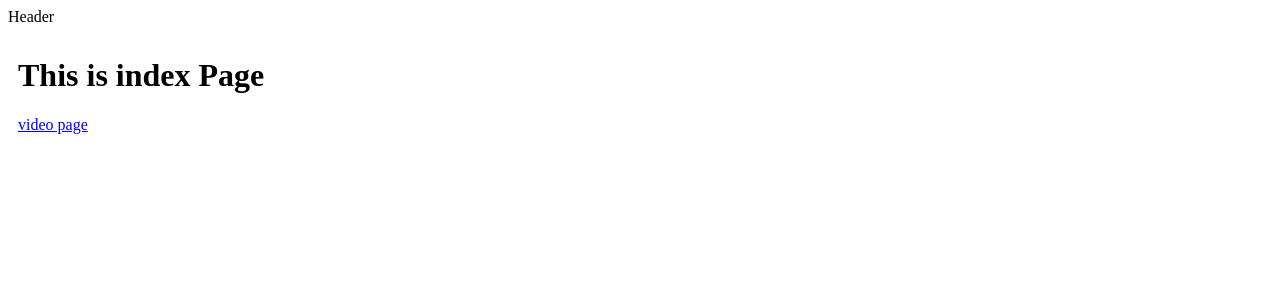
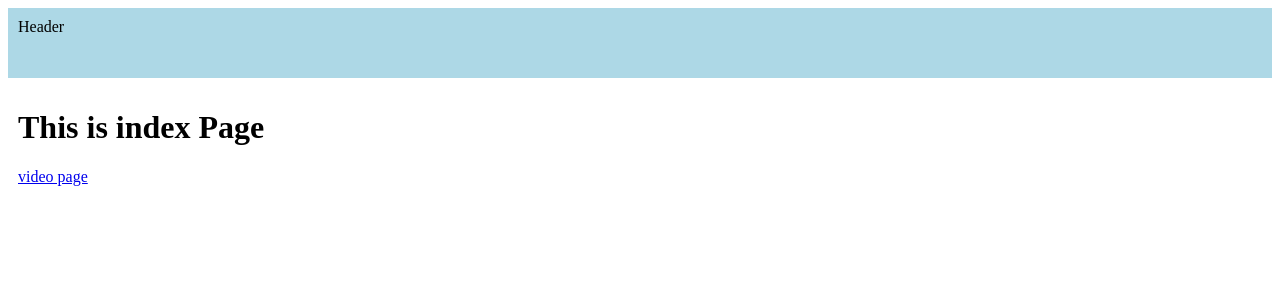
Before and after one commit to takayuki-s/nuxt-video-test, a Nuxt app: page / in a window 1280 px wide. Shown: the top 300 px of the page. Built offline with nearby package versions, Linux system fonts and the light colour scheme.

Commit message:
ヘッダーにCSS

```diff
--- a/components/Header.vue
+++ b/components/Header.vue
@@ -1,5 +1,13 @@
 <template>
-  <div>Header</div>
+  <div class="header">Header</div>
 </template>
 
 <script></script>
+
+<style>
+.header {
+  height: 50px;
+  padding: 10px;
+  background-color: lightblue;
+}
+</style>
```
